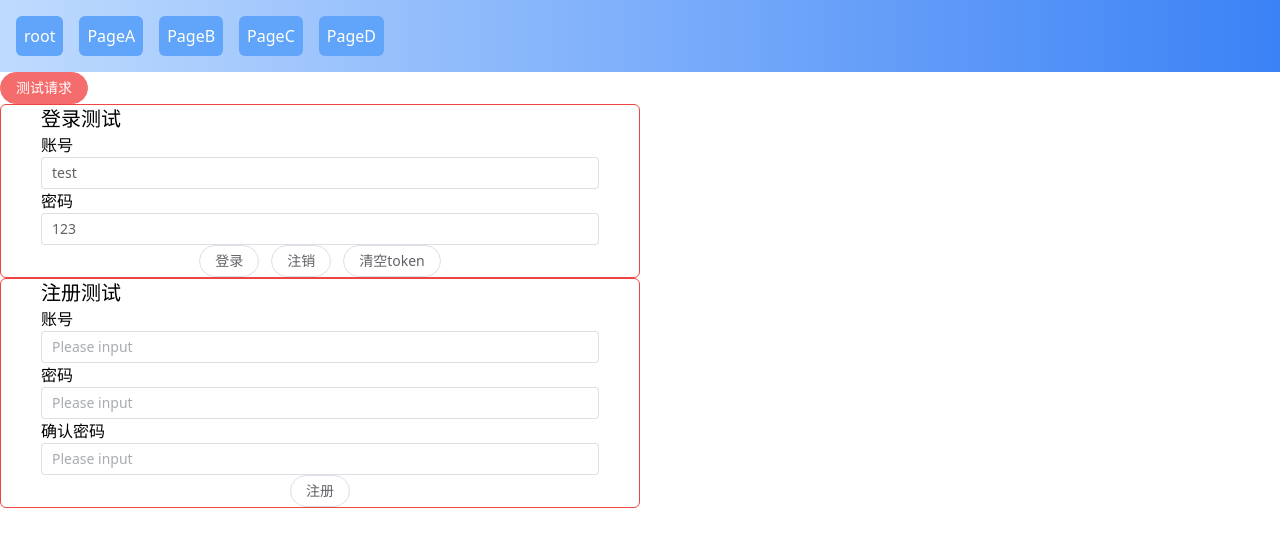
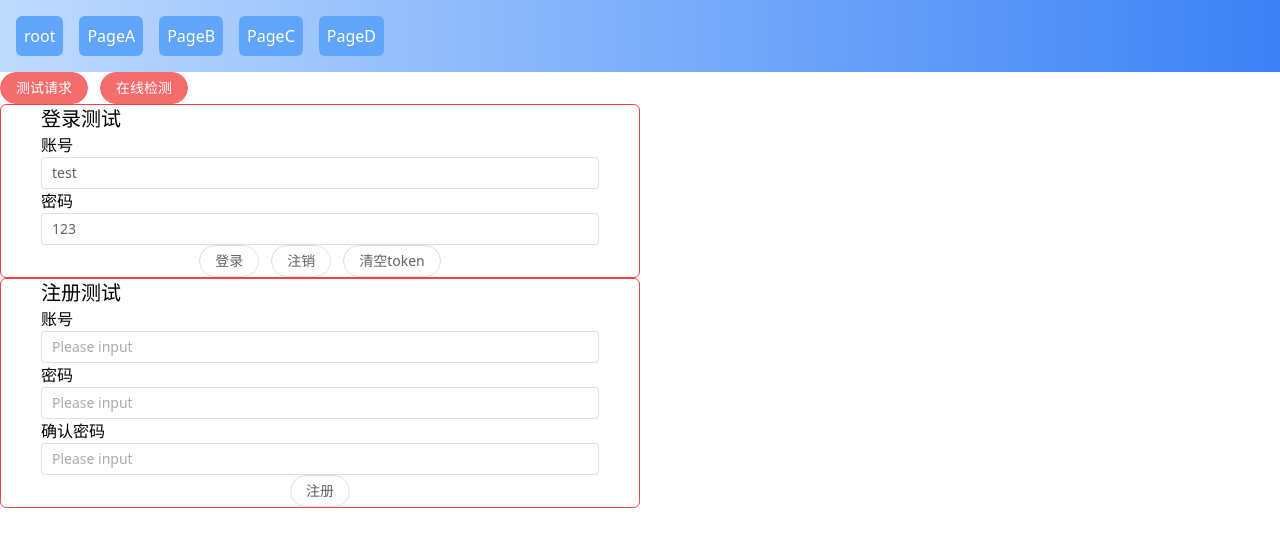
Before and after one commit to DefterYu/self-vue-note, a Vue app: page /PageC in a window 1280 px wide. Shown: the top 546 px of the page. Built offline with nearby package versions, Linux system fonts and the light colour scheme.

Commit message:
添加在线测试

```diff
--- a/src/api/index.ts
+++ b/src/api/index.ts
@@ -15,3 +15,7 @@ export const register = (params: any) => {
 export const logoutTest = () => {
     return request.get('/user/logout');
 };
+//检测token是否有效
+export const onlineTest = () => {
+    return request.get('/user/online');
+};
--- a/src/views/PageC.vue
+++ b/src/views/PageC.vue
@@ -1,10 +1,26 @@
 <script setup lang="ts">
-    import { test1, loginTest, register, logoutTest } from '@/api/index';
+    import {
+        test1,
+        loginTest,
+        register,
+        logoutTest,
+        onlineTest
+    } from '@/api/index';
     import { reactive, ref } from 'vue';
     import { author } from '@/store/authentication';
     import { storeToRefs } from 'pinia';
     const authentication = author();
     const { token } = storeToRefs(authentication);
+
+    const isOnline = () => {
+        onlineTest().then(res => {
+            console.log('检测结果', res);
+            ElMessage({
+                message: res.msg,
+                type: res.code == 200 ? 'success' : 'error'
+            });
+        });
+    };
 
     const loginFromData = reactive({
         userName: 'test',
@@ -73,6 +89,13 @@
         @click="test"
     >
         测试请求
+    </el-button>
+    <el-button
+        type="danger"
+        round
+        @click="isOnline"
+    >
+        在线检测
     </el-button>
     <div class="w-6/12 border border-red-500 rounded-md px-10">
         <p class="text-xl">登录测试</p>
```
